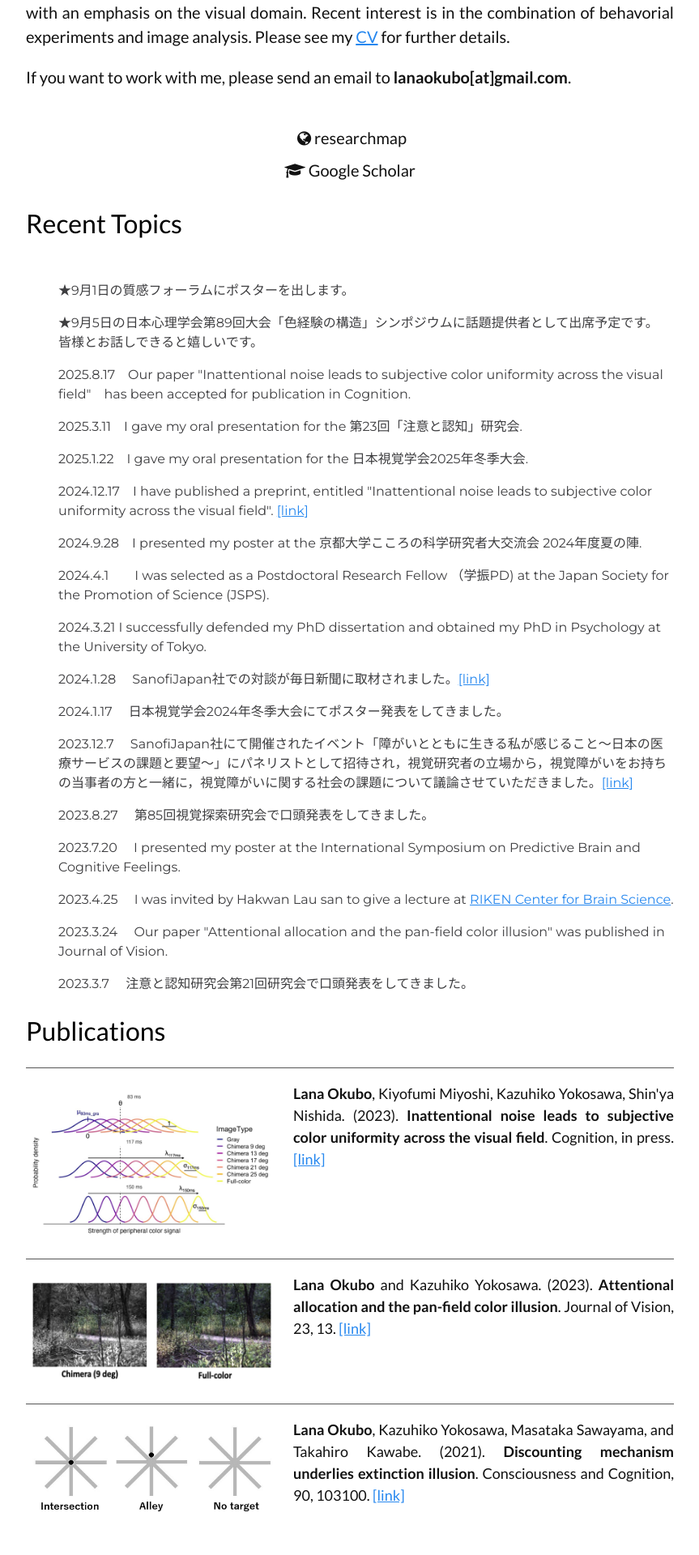
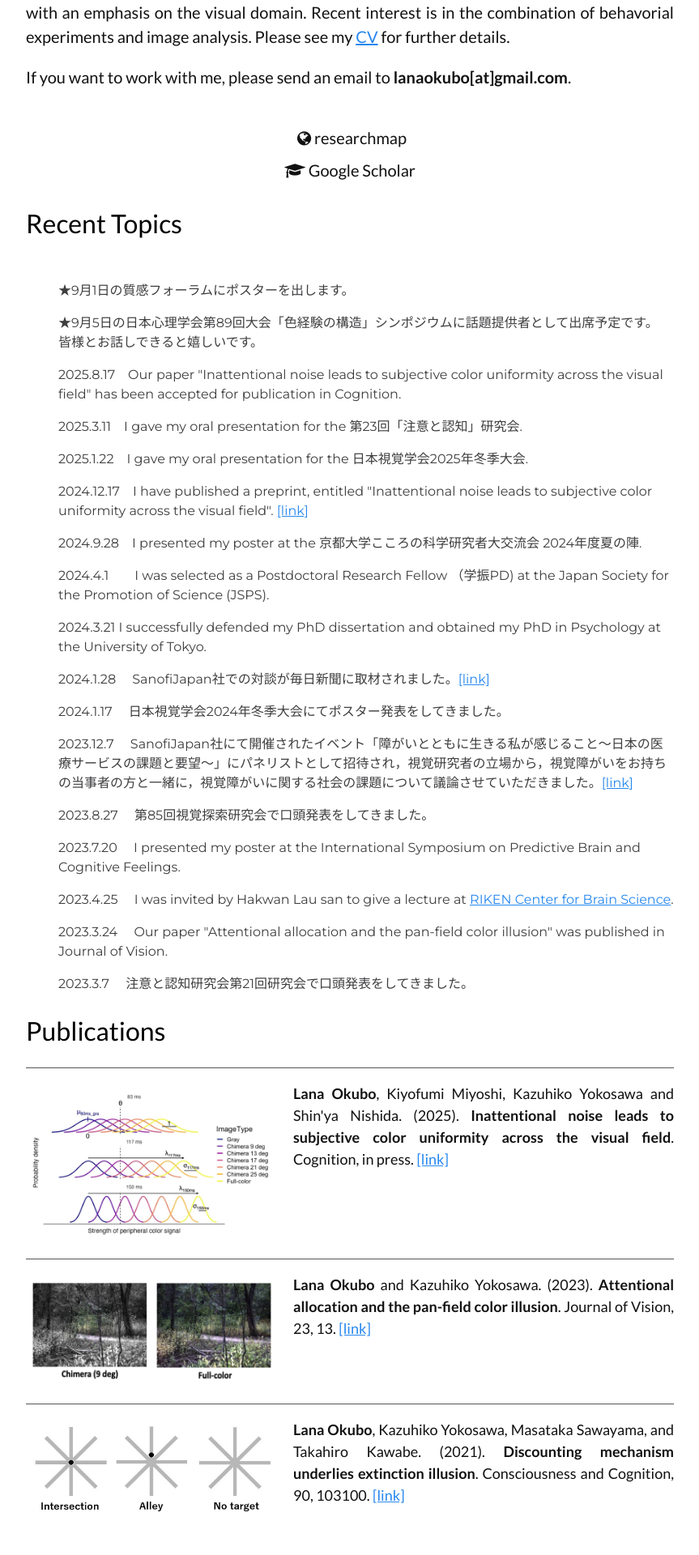
Before and after one commit to LNOKB/lnokb.github.io, a Jekyll site: the page built from index.html, in a window 1280 px wide. Shown: the part 679-2599 px from the top of the page at 81% size, without its empty margins (208-1071 px from the left). Built offline with Jekyll 4.4.1, drawn with Linux system fonts in a browser that asks for light colours.

Commit message:
Update index.html

```diff
--- a/index.html
+++ b/index.html
@@ -55,7 +55,7 @@ layout: home-page
       </p>
 
        <p class="subtitle">
-        2025.8.17　Our paper "Inattentional noise leads to subjective color uniformity across the visual field"　has been accepted for publication in Cognition.
+        2025.8.17　Our paper "Inattentional noise leads to subjective color uniformity across the visual field" has been accepted for publication in Cognition.
       </p>
 
       <p class="subtitle">
@@ -129,7 +129,7 @@ layout: home-page
      <li>
         <img src="{{site.baseurl}}/assets/img/12.jpg">
         <p>
-          <b>Lana Okubo</b>, Kiyofumi Miyoshi, Kazuhiko Yokosawa, Shin'ya Nishida. (2023).
+          <b>Lana Okubo</b>, Kiyofumi Miyoshi, Kazuhiko Yokosawa and Shin'ya Nishida. (2025).
           <b>Inattentional noise leads to subjective color uniformity across the visual field</b>.
           Cognition, in press.
         <a href="https://osf.io/preprints/psyarxiv/2caut" target="_blank">[link]</a>
```
